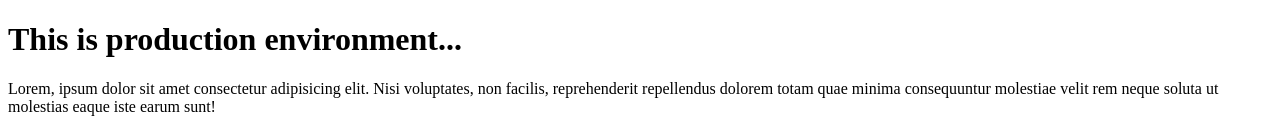
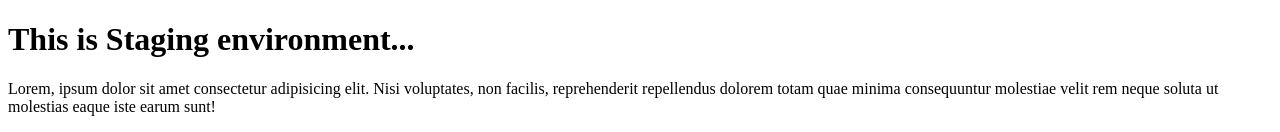
Before and after one commit to ChintanMakwana/test-github-actions, a plain HTML site: page index.html in a window 1280 px wide. Shown: the top 132 px of the page. Drawn offline with Linux system fonts and the light colour scheme.

Commit message:
Staging changes

```diff
--- a/index.html
+++ b/index.html
@@ -7,7 +7,7 @@
     <title>Document</title>
 </head>
 <body>
-    <h1>This is production environment...</h1>
+    <h1>This is Staging environment...</h1>
     <p>Lorem, ipsum dolor sit amet consectetur adipisicing elit. Nisi voluptates, non facilis, reprehenderit repellendus dolorem totam quae minima consequuntur molestiae velit rem neque soluta ut molestias eaque iste earum sunt!</p>
     <ul>
         <li>Lorem ipsum dolor sit amet</li>
```
